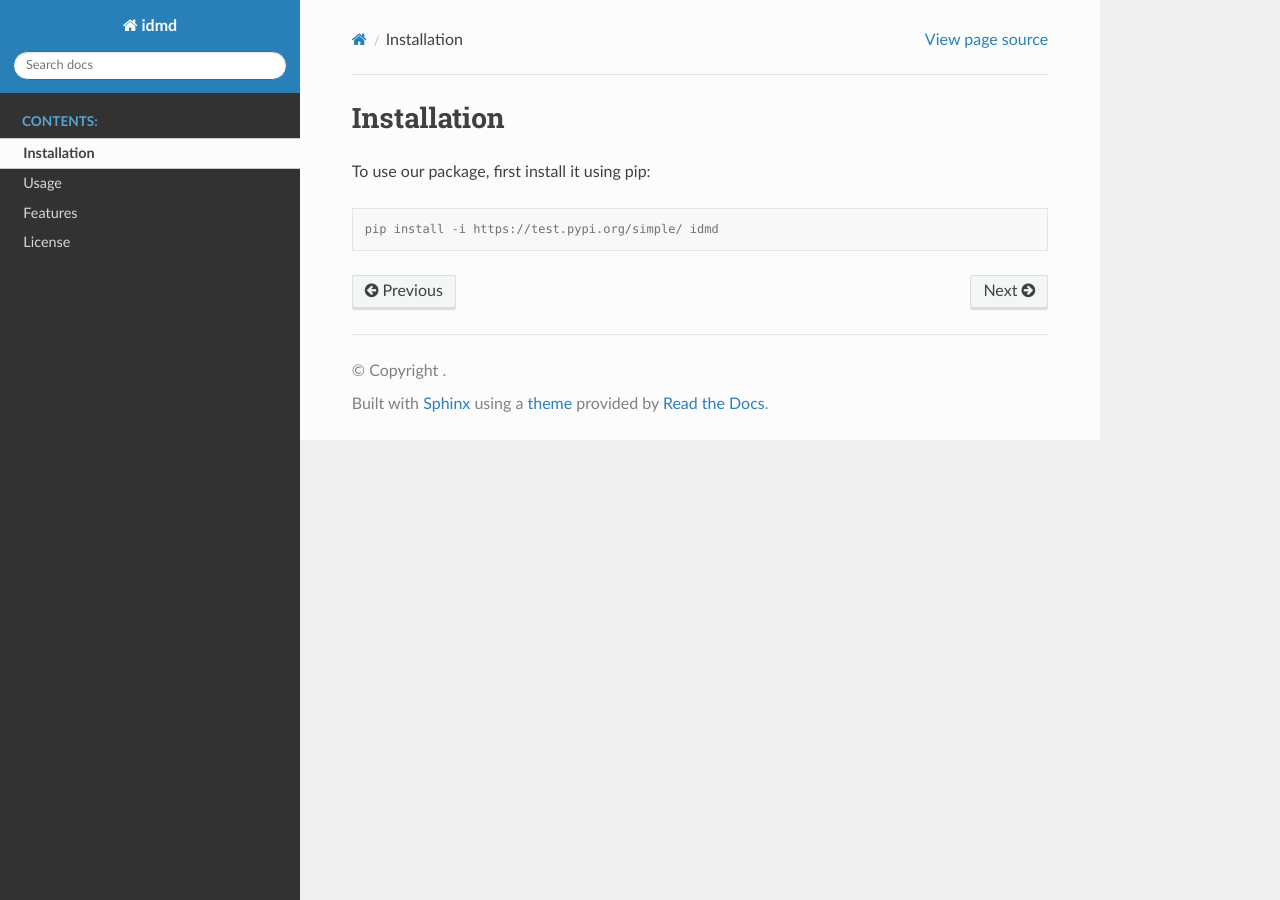
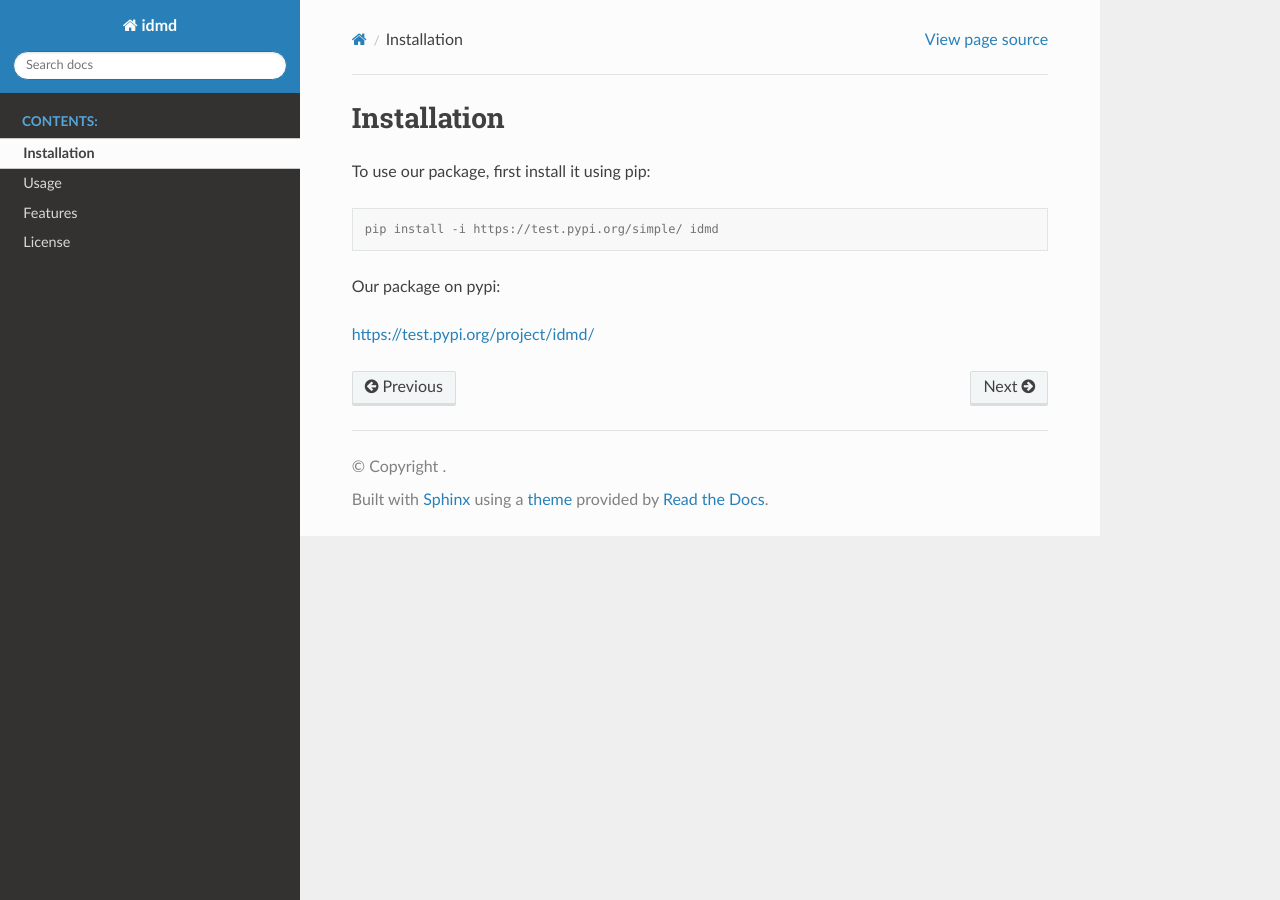
Before and after one commit to CsongorLaczko/idmd, a Sphinx documentation site: the page built from docs/Installation.rst, in a window 1280 px wide. Built offline with Sphinx 7.4.7 and the Read the Docs theme 3.1.0, drawn with Linux system fonts in a browser that asks for light colours; pages that are not in the unit, such as notebooks, are missing from menus.

Commit message:
Update Installation.rst
- Add pypi link

```diff
--- a/docs/Installation.rst
+++ b/docs/Installation.rst
@@ -5,3 +5,7 @@ To use our package, first install it using pip:
 .. code-block:: console
 
    pip install -i https://test.pypi.org/simple/ idmd
+
+Our package on pypi:
+
+https://test.pypi.org/project/idmd/
```
